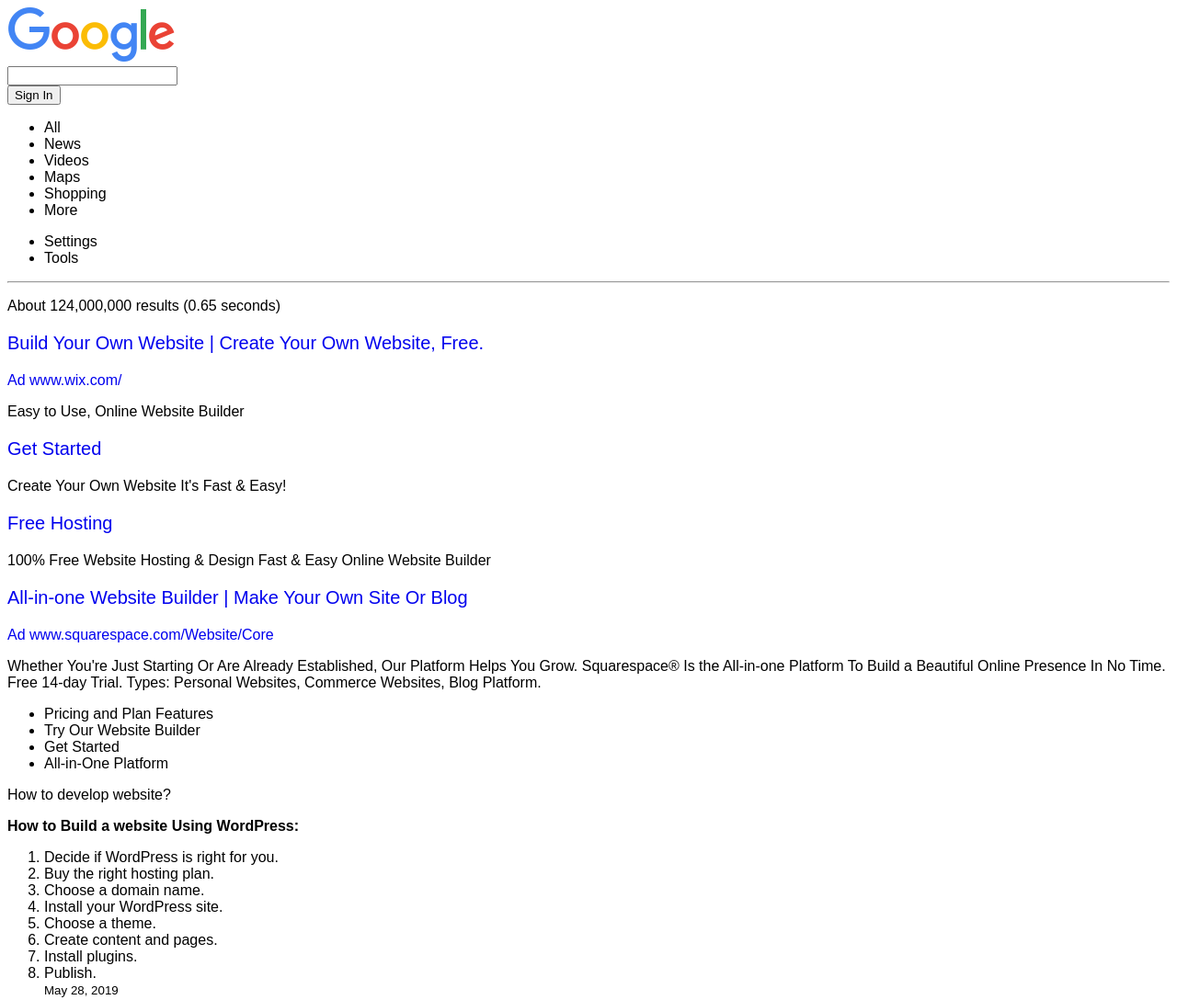
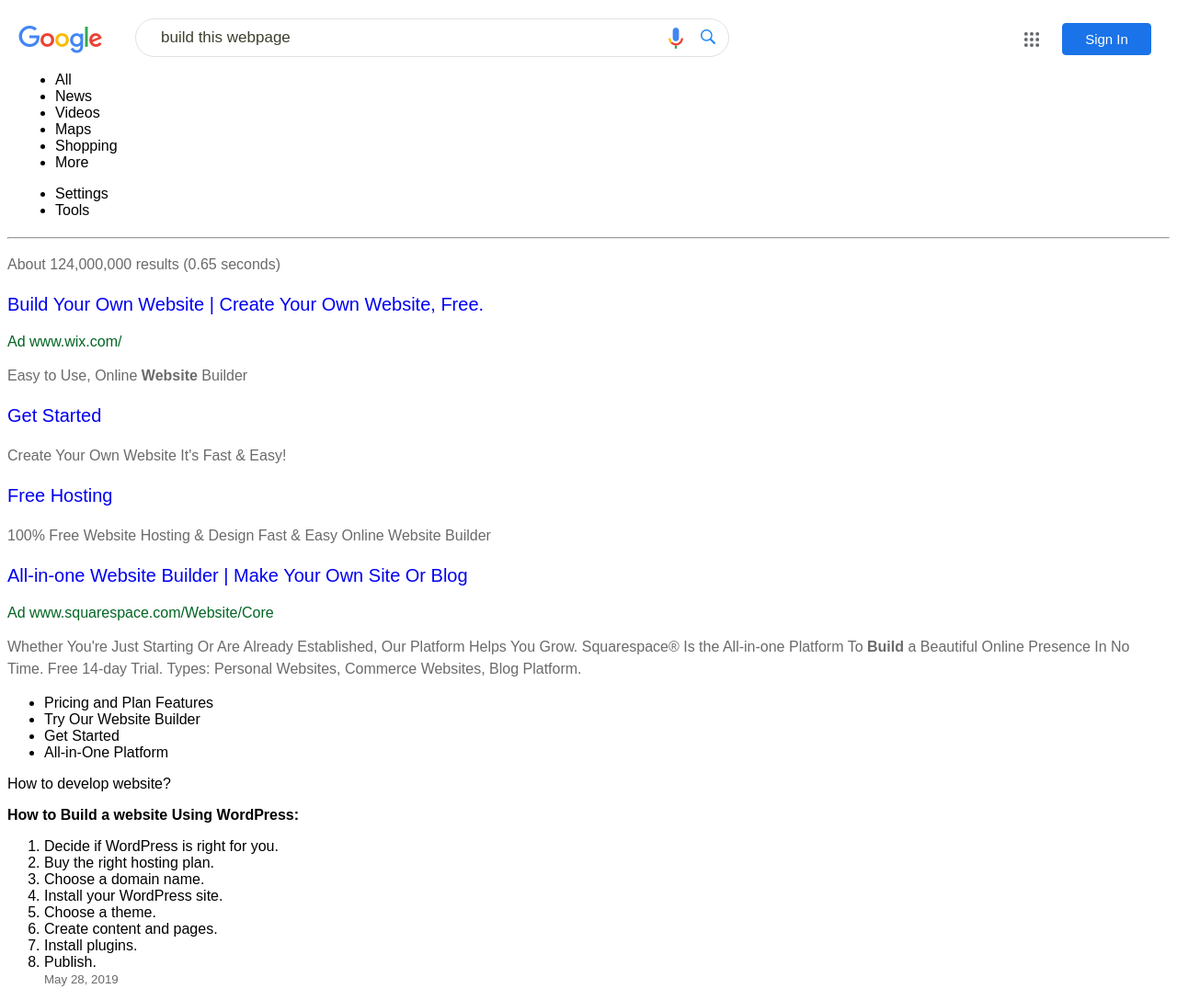
Before and after one commit to elleon003/google-homepage, a plain HTML site: page index.html in a window 1280 px wide. Shown: the top 1088 px of the page at 92% size. Drawn offline with Linux system fonts and the light colour scheme.

Commit message:
Complete search bar & sign in button

```diff
--- a/index.html
+++ b/index.html
@@ -12,13 +12,16 @@
 <body>
 
   <header>
-    <a href="#"><img src="img/googlelogo.png" /></a>
-    <form>
-      <input type="text" id="search">
-      <!-- TODO: add microphone and search images into search field -->
-    </form>
-    <!-- TODO: add dots for menu by button -->
-    <button type="button">Sign In</button>
+    <div class="row" id="search-form">
+      <a href="#"><img src="img/googlelogo.png" id="logo" alt="Google" height="30" width="92"/></a>
+      <form>
+        <input type="text" id="search" placeholder="build this webpage">
+        <!-- TODO: add microphone and search images into search field -->
+      </form>
+
+      <img src="img/dots-menu.png" height="16" width="16" id="dots-menu">
+      <button type="button">Sign In</button>
+    </div>
     <nav>
       <ul class="header-menu">
         <!-- TODO: add icons to menu items -->
@@ -36,7 +39,7 @@
     </nav>
   </header>
   <hr>
-  <p id="result-count">About 124,000,000 results (0.65 seconds)</p>
+  <p class="result-body">About 124,000,000 results (0.65 seconds)</p>
   <main>
     <!-- ADS SECTION -->
     <section class="ads">
--- a/styles.css
+++ b/styles.css
@@ -11,3 +11,91 @@ h3 {
   font-weight: 300;
   font-size: 1.25rem;
 }
+
+small {
+  color: #6A6A6A;
+}
+
+.result-url {
+  color: #006523;
+}
+
+.result-body {
+  color: #6A6A6A;
+  line-height: 24px;
+}
+
+.search-word {
+  font-weight: bold;
+}
+
+.row {
+  display: flex;
+}
+
+/* HEADER SECTION */
+
+header {
+  margin: 20px 20px 20px 12px;
+}
+
+#logo {
+  padding-top: 8px;
+}
+
+
+#search {
+  width: 640px;
+  height: 38px;
+  border: 1px #DFE1E5 solid;
+  border-radius: 40px;
+  margin-left: 35px;
+  margin-right: 190px;
+  background: url(img/mic_search.png) no-repeat right;
+}
+
+#search:hover {
+  box-shadow: 0 0 5px lightgrey;
+}
+
+::placeholder {
+  /* Chrome, Firefox, Opera, Safari 10.1+ */
+  color: #3F3F2F;
+  font-size: 17px;
+  padding-left: 25px;
+  opacity: 1; /* Firefox */
+}
+
+:-ms-input-placeholder {
+  /* Internet Explorer 10-11 */
+  color: #3F3F2F;
+  padding-left: 25px;
+  font-size: 17px;
+}
+
+::-ms-input-placeholder {
+  /* Microsoft Edge */
+  color: #3F3F2F;
+  padding-left: 25px;
+  font-size: 17px;
+}
+
+#dots-menu {
+  color: #5f6368;
+  margin: 15px 25px 0 auto;
+}
+
+#dots-menu:hover {
+  box-shadow: 0 0 15px grey;
+}
+
+button {
+  background-color: #1a73e8;
+  color: #FFFFFE;
+  border-radius: 4px;
+  border: 1px #1a73e8 solid;
+  min-width: 97px;
+  height: 35px;
+  font-size: 15px;
+  margin-top: 5px;
+}
```
Also changed, not shown: img/Google_mic.svg.png (added), img/dots-menu.png (added), img/dots-menu.svg (added), img/mic_search.png (added), img/search-icon.png (added).
